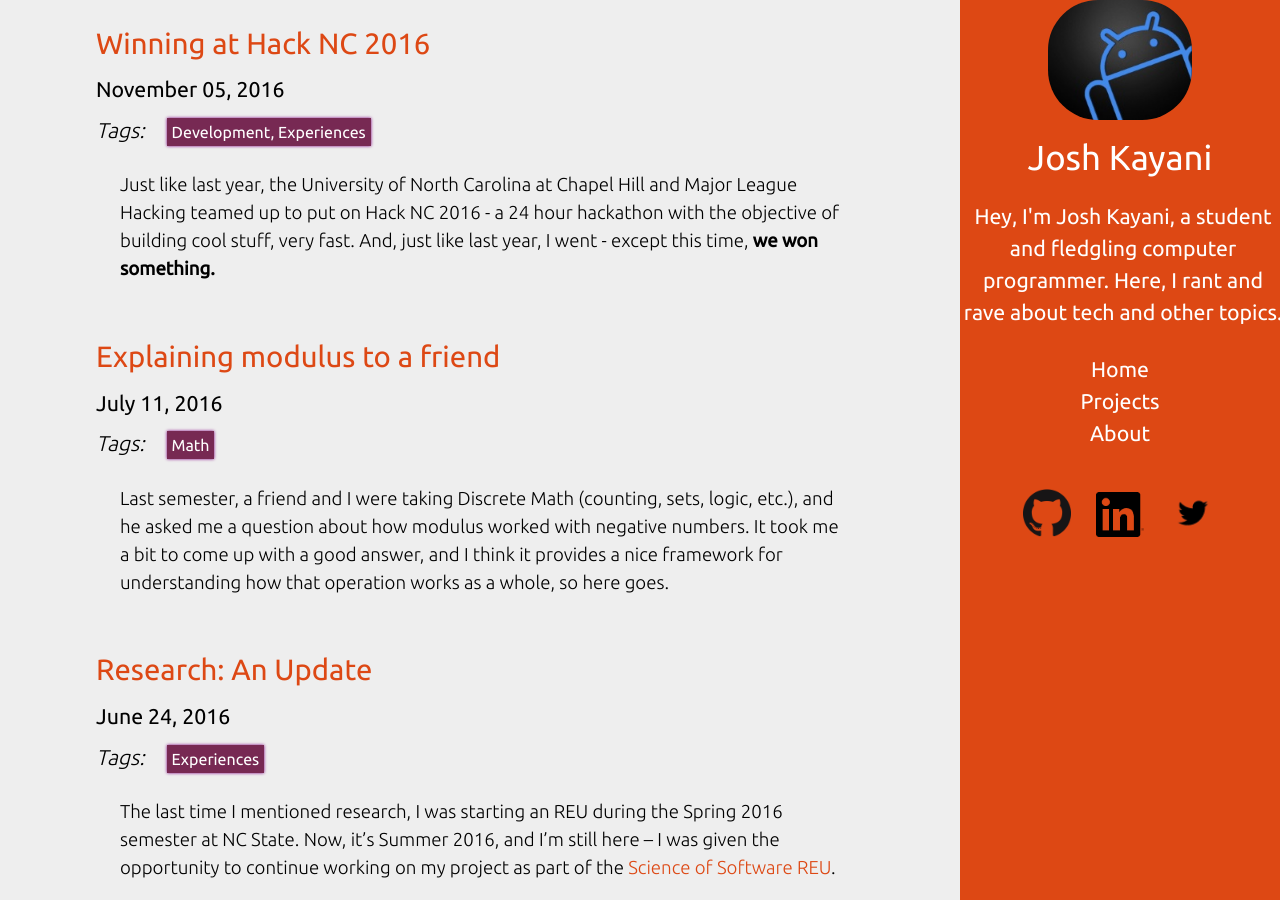
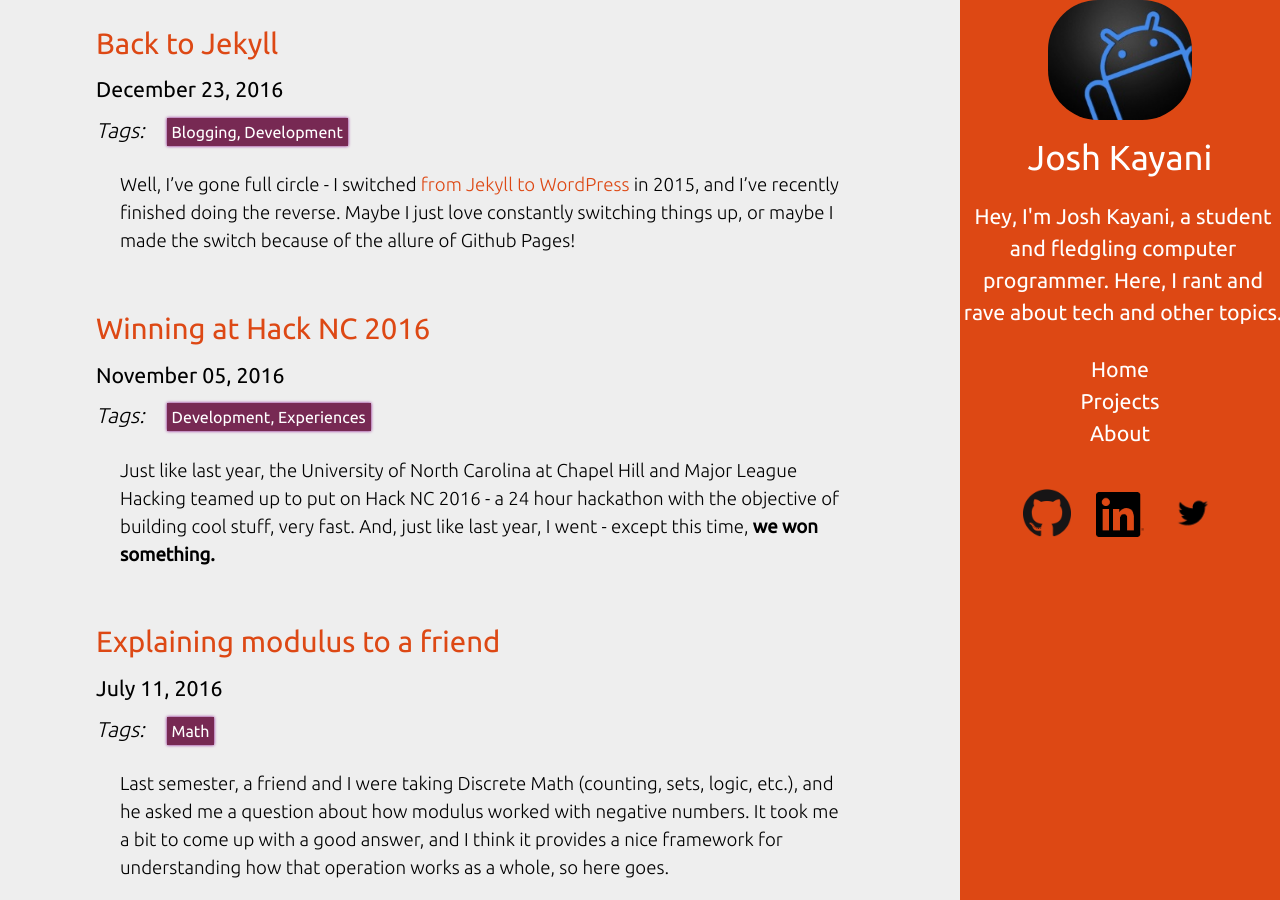
Before and after one commit to jkayani/jkayani.github.io, a Jekyll site: the page built from index.md, in a window 1280 px wide and 900 px high. Built offline with Jekyll 4.4.1, drawn with Linux system fonts in a browser that asks for light colours; some of the changed lines change nothing that is shown.

Commit message:
New post

````diff
--- /dev/null
+++ b/_posts/2016-12-23-back-to-jekyll.markdown
@@ -0,0 +1,83 @@
+---
+layout:  post
+title:  "Back to Jekyll"
+date:  2016-12-23
+tags:  [Blogging, Development]
+---
+Well, I've gone full circle - I switched [from Jekyll to WordPress]({{site.baseurl}}{% post_url 2015-12-21-migrating-from-jekyll-to-wordpress %}) in 2015,
+and I've recently finished doing the reverse. Maybe I just love constantly switching things up, or maybe I made the switch because of the allure of
+Github Pages!
+
+Just like the original migration to WordPress, getting my very simplistic theme up and running was incredibly simple, since WordPress and Liquid operate pretty similarly. It really boiled down to replacing PHP with Liquid tags, and cutting out more WordPress cruft, and I was on my way!
+
+The difficulty was with post content - this is because Jekyll requires posts to be formatted in Markdown, which isn't something you can easily get a bunch of WordPress posts. There are automatic WordPress to Jekyll converters, which can be used to convert your pages and posts into Markdown, but it was no good for me - they required PHP version 5.5 or higher, and with my free webhost, I was restricted to 5.2.x. So, I started looking for any generic tool that could convert already written WordPress posts into Markdown, and then I found the [Ghost export tool](https://wordpress.org/plugins/ghost/).
+
+Ghost is an online blogging platform similar to WordPress, but rather than using rich formatted text or HTML to write your posts, you write them *in Markdown*! This was exactly what I needed, and so I quickly installed and ran the plugin - it generated a JSON file that looked a bit like this:
+
+```
+{
+  "data":
+    {
+      "posts":  [
+        {
+          "id":  6,
+          "title":  "About",
+          "slug":  "about",
+          "markdown":  "Post contents in Markdown",
+          "html":  "Post contents in HTML",
+          "image":  null,
+          "featured":  0,
+          "page":  1,
+          "status": "published",
+          "language": "en_US",
+          "meta_title": null,
+          "meta_description": null,
+          "author_id": 1,
+          "created_at": "Sun, 20 Dec 2015 01: 00: 43 +0000",
+          "created_by": 1,
+          "updated_at": "Tue, 20 Dec 2016 13: 50: 12 +0000",
+          "updated_by": 1,
+          "published_at": "Sun, 20 Dec 2015 01: 00: 43 +0000",
+          "published_by": 1
+        }
+    ]
+  }
+}
+```
+
+Each post and page on my site had an entry in the `posts` array - a lot of the data was meaningless for me, but the key pieces were there: the title of the post, the date of publication, and the post's contents, already converted to Markdown. Looking back, it even had the `slug` attribute, which I could have used as a Jekyll `permalink`, so that each post would have a pretty URL. The one thing noticeably missing was the tags associated with each post, which seems a bit odd since each Ghost appears to support tagging posts.
+
+Of course, extracting each post manually from the JSON would be an incredible waste of time - why not just automate it?
+
+```python
+from datetime import datetime
+import json
+
+json_data = open("wordpress-export.json").read()
+data = json.loads(json_data)
+
+for elm in data ['data'] ['posts']:
+
+    # Get the post's date of publication
+    dateString = datetime.strptime(elm ['updated_at'], "%a, %d %b %Y %X %z")
+    dateString = dateString.strftime("%Y-%m-%d")
+    title = elm ['title']
+
+    # Create a properly formatted file name for Jekyll
+    fName = dateString + "-" + title.lower().replace(" ", "-").replace(":", "") + ".markdown"
+    print("Processing: " + fName)
+    f = open("_posts/" + fName, "w")
+
+    # Write front-matter
+    f.write("---\nlayout: post\ntitle: '" + title + "'\ndate: " + dateString + "\n---\n")
+
+    # Write post contents
+    f.write(elm ['markdown'].replace("\u00c2", ""))
+    f.close()
+```
+
+The only weird thing I had to do was the line where I wrote the post's contents to the file; for some reason, the JSON file had the `\u00c2` character sprinkled about randomly through the Markdown.
+
+Once that was done, it was just a matter of polishing the end result - changing a few CSS rules here and there, and updating the templates for the [Projects]({{site.baseurl}}/projects) and [About]({{site.baseurl}}/about) pages. Connecting it with my domain was pretty painless too; with Namecheap, I had to create a new "A record" pointing to Github's servers, and the changes took effect pretty quick.
+
+At the end of the day, my blogging workflow became greatly simplified. Now, I just have to open Atom, use `Ctrl-Shift-M` to get a Markdown preview, bang out a post, and then push it to Github. Unlike the old days with Jekyll, I don't have to FTP the produced `_site` folder; Github Pages takes care of processing the site for me. Hopefully this will encourage me to write more, more often.
--- a/about.markdown
+++ b/about.markdown
@@ -17,7 +17,8 @@ Absolutely! You can contact me via [email](mailto:josh@joshkayani.me) here, or f
 
 ### What can you do?
 
-Most of my experience is in the web stack; but, here’s a list (in decreasing order of familiarity) of everything I’ve ever worked with:
+Most of my experience is in the web stack; but, here’s a list
+(in decreasing order of familiarity) of everything I’ve ever worked with:
 
 For school:
 
@@ -31,19 +32,25 @@ For research:
 * Chrome Extensions - written with JavaScript, HTML, CSS
 * Flask - a Python framework for basic server stuff
 * SQLite - a simple database system
-* R - a math and statistics geared programming language, great for data analytics
+* R - a math and statistics geared programming language,
+great for data analytics
 
 
 Everything else:
 
-* PHP and mySQL - they run this very blog with WordPress!
 * Google Apps Script
 * Visual Basic for Applications
 * Visual Basic .NET
+* Jekyll and Github Pages
 * TI-BASIC - used to program calculators!
+* PHP and mySQL - they ~~run~~ *used to run* this very blog with WordPress!
 * Django - another Python framework, also for basic server stuff
 * Linux (specificially, Ubuntu and Red Hat)
 
 ###  What’s your tech setup?
 
-I’m currently using a [Dell XPS 13 (Early 2015)](https://wiki.archlinux.org/index.php/Dell_XPS_13_(2015)) running [Ubuntu 16.04 LTS](https://www.ubuntu.com/) and the [KDE Plasma 5](https://www.kde.org/) desktop environment. My preferred general-purpose text editor is [Atom](https://atom.io/), and I currently use [Eclipse](https://eclipse.org/) for Java development.
+I’m currently using a [Dell XPS 13 (Early 2015)](https://wiki.archlinux.org/index.php/Dell_XPS_13_(2015)) running [Ubuntu 16.04 LTS](https://www.ubuntu.com/) and the [KDE Plasma 5](https://www.kde.org/) desktop environment. My preferred general-purpose text editor is [Atom](https://atom.io/), and I currently use [Eclipse](https://eclipse.org/)
+for Java development.
+
+This site used to be powered by Jekyll, and [then switched to WordPress]({{site.baseurl}}{% post_url 2015-12-21-migrating-from-jekyll-to-wordpress %}),
+and is [now back to Jekyll again]({{site.baseurl}}{% post_url 2016-12-23-back-to-jekyll %}), but this time with the support of Github Pages!
````
